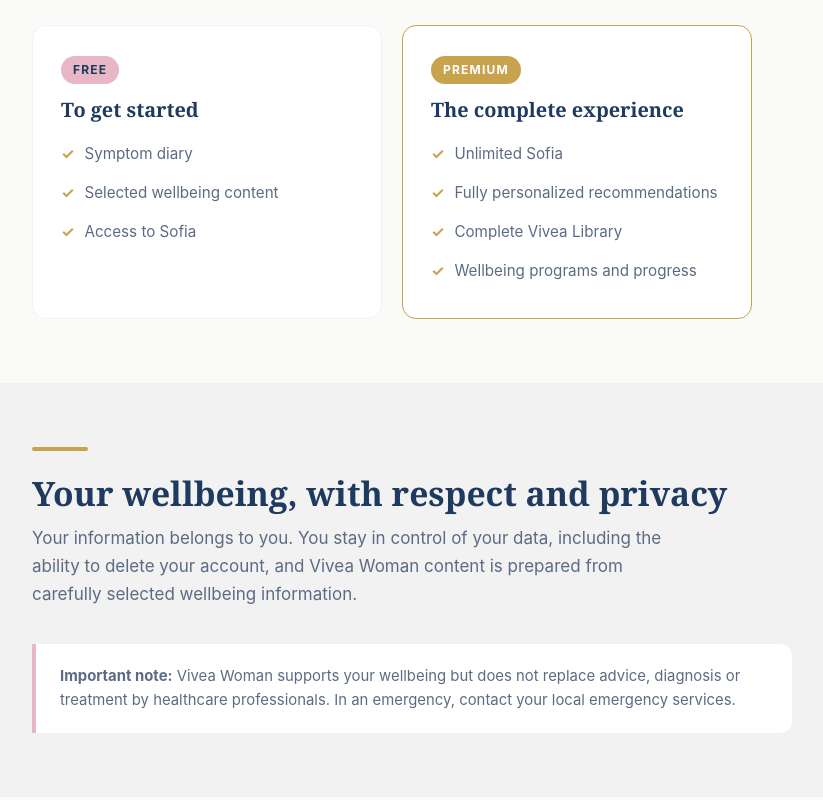
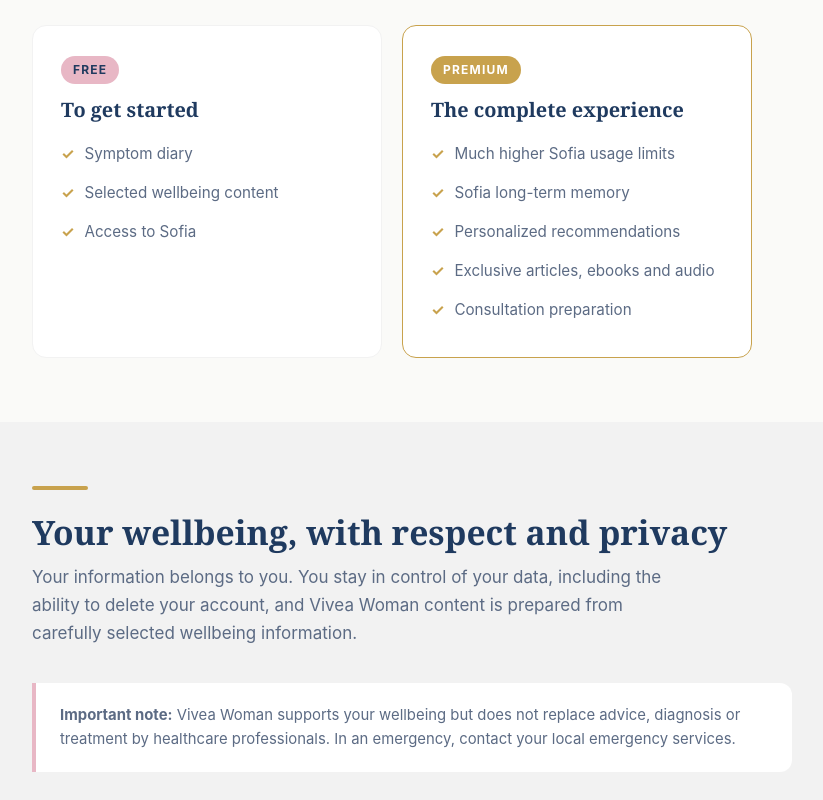
Before and after one commit to FranciscoVenda1/Viveawoman-website, a plain HTML site: page en/index.html in a window 1280 px wide. Shown: the part 2500-3300 px from the top of the page, without its empty margins (88-911 px from the left). Drawn offline with Linux system fonts and the light colour scheme.

Commit message:
R.17D-3 update English homepage Free/Premium and Terms link

```diff
--- a/en/index.html
+++ b/en/index.html
@@ -105,10 +105,11 @@
             <span class="tag">Premium</span>
             <h3>The complete experience</h3>
             <ul>
-              <li>Unlimited Sofia</li>
-              <li>Fully personalized recommendations</li>
-              <li>Complete Vivea Library</li>
-              <li>Wellbeing programs and progress</li>
+              <li>Much higher Sofia usage limits</li>
+              <li>Sofia long-term memory</li>
+              <li>Personalized recommendations</li>
+              <li>Exclusive articles, ebooks and audio</li>
+              <li>Consultation preparation</li>
             </ul>
           </div>
         </div>
@@ -147,8 +148,8 @@
         <ul class="footer-nav">
           <li><a href="/en/">Home</a></li>
           <li><a href="/en/privacy/">Privacy</a></li>
-          <!-- Reserved routes (enable when the real pages exist — R.17D–R.17E):
-          <li><a href="/terms/">Terms</a></li>
+          <li><a href="/en/terms/">Terms</a></li>
+          <!-- Reserved route (enable when the real page exists — R.17E):
           <li><a href="/support/">Support</a></li>
           -->
           <li><a href="#contact">Contact</a></li>
```
